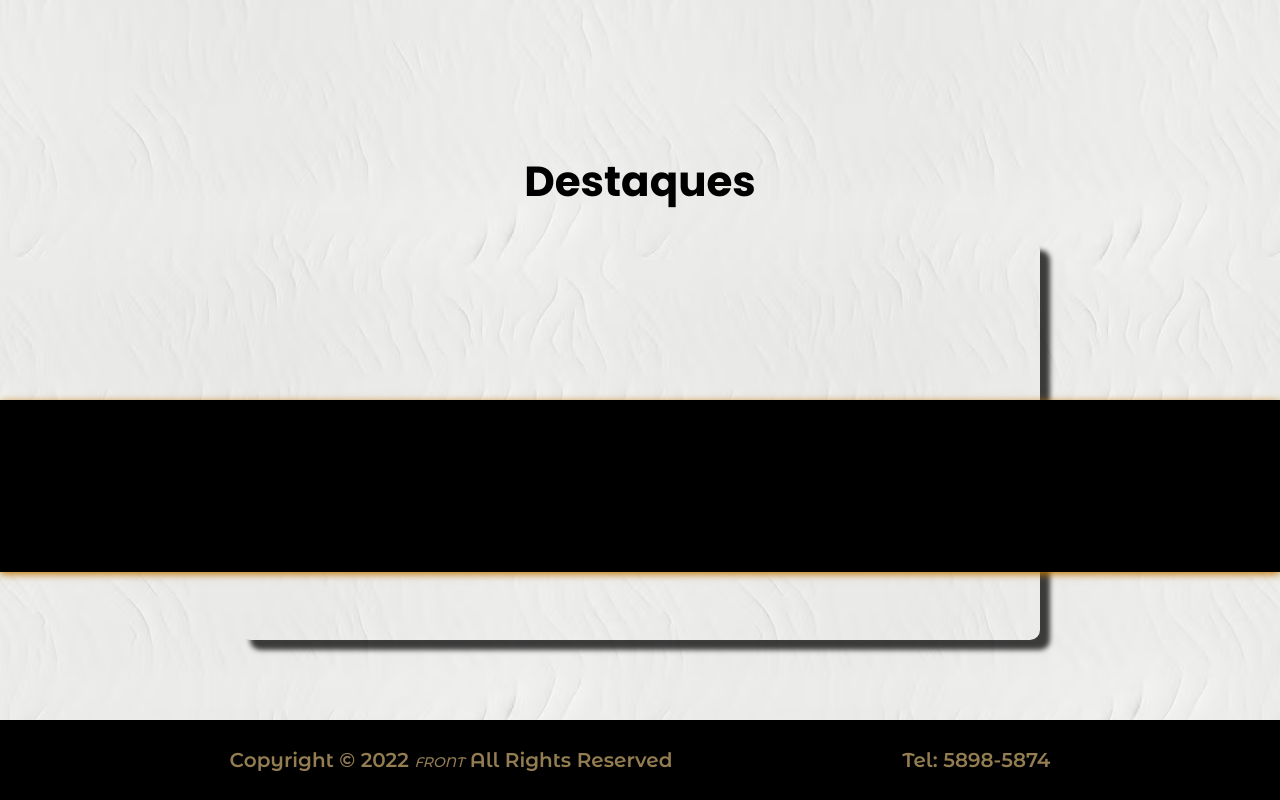
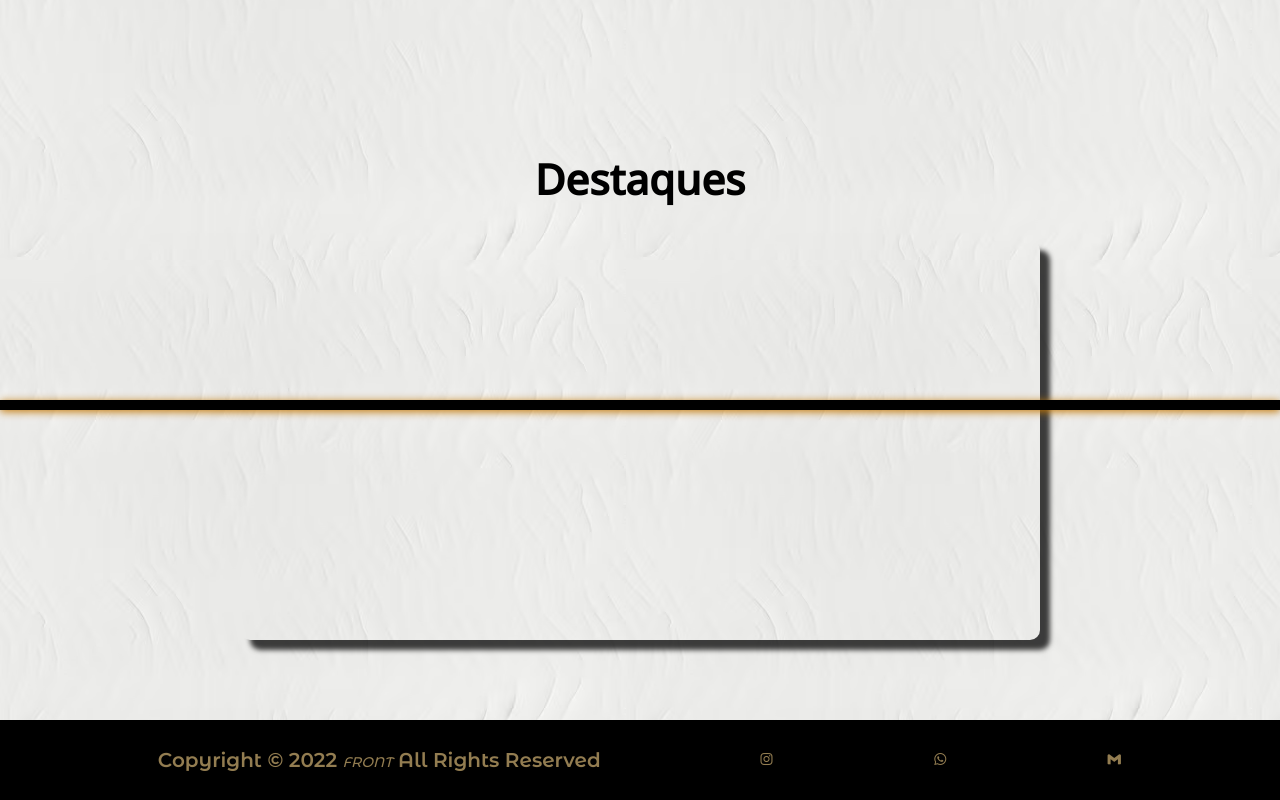
Before and after one commit to Will0410/site-elis, a plain HTML site: page index.html in a window 1280 px wide. Shown: the part 690-1490 px from the top of the page. Drawn offline with nearby package versions, Linux system fonts and the light colour scheme; a script that the page names is missing.

Commit message:
atualizaçao

```diff
--- a/index.html
+++ b/index.html
@@ -7,7 +7,7 @@
     <link href='https://unpkg.com/boxicons@2.1.2/css/boxicons.min.css' rel='stylesheet'>
     <link rel="stylesheet" href="style.css">
     <link rel="stylesheet" href="style_produ.css">
-    <link rel="stylesheet" href="style.css">
+
     <link rel="stylesheet" href="style_carrousel.css">
     <link href='https://unpkg.com/boxicons@2.1.4/css/boxicons.min.css' rel='stylesheet'>
 
@@ -104,7 +104,10 @@
     <footer>
         <div class="container">
             <p class="text-pq">Copyright © 2022 <span class="color-laranja">FRONT</span> All Rights Reserved</p>
-            <p class="text-pq">Tel: 5898-5874</p>
+            <a href="#"><p><i class='bx bxl-instagram' ></i></p></i></a>
+            <a href="#"><p><i class='bx bxl-whatsapp' ></i></p></a>
+            <a href="#"><p><i class='bx bxl-gmail' ></i></i></p></a>
+
         </div>
     </footer>
    <script>
--- a/style_carrousel.css
+++ b/style_carrousel.css
@@ -26,19 +26,6 @@
   width: 100%;
 }
 
-
-.bar {
-
-  width: 150px;
-  height: 150px;
-  border: 2px solid rgb(0, 0, 0);
-  margin: 6px;
-  border-radius: 15px;
-  cursor: pointer;
-  transform: .5s ease;
-  justify-content: center;
-
-}
 
 .bar:hover {
   background-color: rgb(22, 73, 243);
--- a/style_produ.css
+++ b/style_produ.css
@@ -219,12 +219,12 @@ button:hover{
 .menu{
     width: 20%;
     height: 80px;
-    display: flex;
+    display: block;
     align-items: center;
     align-content: center;
     justify-content: space-between;
     padding: 0 2%;
-    background:#000000;
+
 
 }
 
```
Also changed, not shown: inde2.html (+1 -0 lines).
